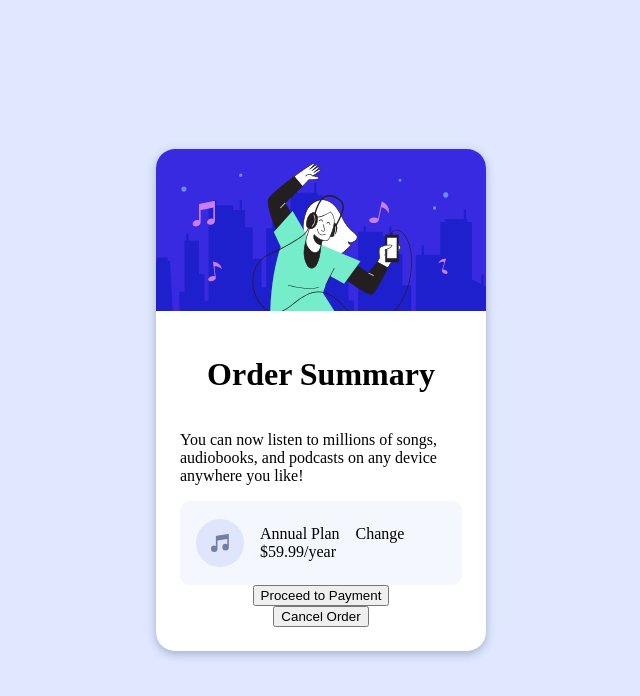
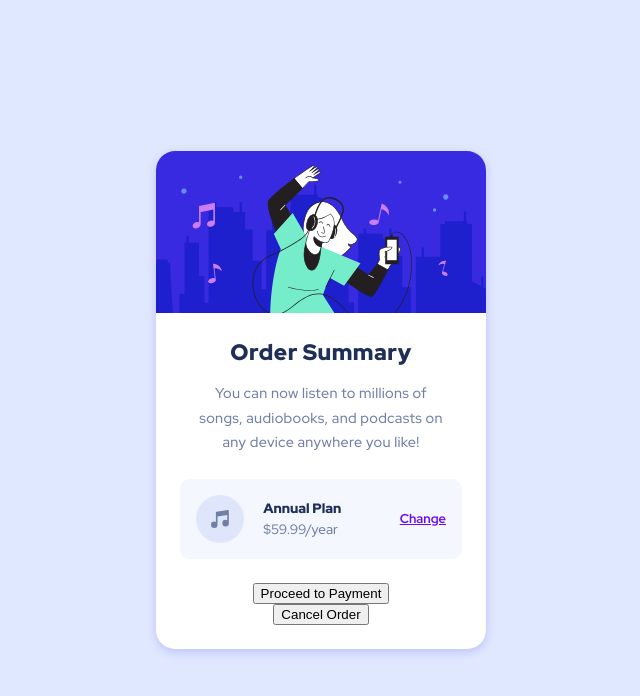
Before and after one commit to helihard/order-summary-page-w-CSS, a plain HTML site: page index.html in a window 1280 px wide. Shown: the whole page, without its empty margins (319-959 px from the left). Drawn offline with Linux system fonts and the light colour scheme.

Commit message:
Text styling

```diff
--- a/index.html
+++ b/index.html
@@ -4,9 +4,12 @@
   <meta charset="UTF-8">
   <meta name="viewport" content="width=device-width, initial-scale=1.0"> <!-- displays site properly based on user's device -->
 
+  <link rel="preconnect" href="https://fonts.googleapis.com">
+  <link rel="preconnect" href="https://fonts.gstatic.com" crossorigin>
+  <link href="https://fonts.googleapis.com/css2?family=Red+Hat+Display:wght@500;700;900&display=swap" rel="stylesheet">
   <link rel="icon" type="image/png" sizes="32x32" href="./images/favicon-32x32.png">
   <link href="styles.css" rel="stylesheet">
-  <link rel="text-styles.css" rel="stylesheet">
+  <link href="text-styles.css" rel="stylesheet">
 
   <title>Frontend Mentor | Order summary card</title>
 </head>
@@ -19,10 +22,11 @@
         <p>You can now listen to millions of songs, audiobooks, and podcasts on any device anywhere you like!</p>
         <div id="plan-cost">
           <img src="images/icon-music.svg" max-width="100%" style="object-fit:contain;">
-          <p>Annual Plan<br>
-          $59.99/year
-        </p>
-          <p>Change</p>
+          <div id="annual">
+            <strong>Annual Plan</strong>
+            <span>$59.99/year</span>
+          </div>
+          <a href="#">Change</a>
         </div>
         <button style="display:block;">Proceed to Payment</button>
         <button>Cancel Order</button>
--- a/styles.css
+++ b/styles.css
@@ -1,6 +1,6 @@
 :root {
   --paleblue: hsl(225, 100%, 94%);
-  --brightblue: hsl(245, 75%, 52%);
+  --brightblue: rgb(56, 41, 224);
   --verypaleblue: hsl(225, 100%, 98%);
   --desaturatedblue: hsl(224, 23%, 55%);
   --darkblue: rgb(31, 47, 86);
@@ -20,6 +20,7 @@ body {
   display: flex;
   justify-content: center;
   align-items: center;
+  font-family: 'Red Hat Display', sans-serif;
 }
 
 #container {
@@ -29,7 +30,7 @@ body {
   width: 330px;
   overflow: hidden;
   border-radius: 1.2rem;
-  box-shadow: 0 3px 10px rgb(31, 47, 86, 0.3);
+  box-shadow: 0 3px 10px rgb(56, 41, 224, 0.2);
 }
 
 #text-content {
@@ -42,9 +43,10 @@ body {
 #plan-cost {
   display: flex;
   align-self: stretch;
-  gap: 1rem;
+  gap: 1.2rem;
   background-color: var(--verypaleblue);
-  padding: .5rem 1rem;
+  padding: 1rem;
+  margin: 1.5rem 0;
   border-radius: .6rem;
 
 }
--- a/text-styles.css
+++ b/text-styles.css
@@ -1,3 +1,64 @@
+h1 {
+  margin: 0 0 .9rem;
+  font-size: 1.4rem;
+  font-weight: 900;
+  letter-spacing: .03rem;
+  color: var(--darkblue);
+}
+
+p {
+  margin: 0;
+  padding: 0 1rem;
+  color: var(--desaturatedblue);
+  font-size: .9rem;
+  letter-spacing: .02rem;
+  line-height: 1.7;
+  text-align: center;
+}
+
+#annual {
+  color: var(--darkblue);
+  position: relative;
+  font-size: .85rem;
+  line-height: 1.5;
+  align-self: center;
+}
+
+#annual span {
+  color: var(--desaturatedblue);
+}
+
+strong {
+  font-weight: 900;
+}
+
+a {
+  color:rgb(107, 10, 241);
+  text-decoration: underline;
+  font-weight: 700;
+  font-size: .8rem;
+}
+
+a:hover {
+  color: rgb(154, 97, 235);
+  text-decoration: none;
+}
+
+a:active {
+  color: rgb(154, 97, 235);
+  text-decoration: none;
+}
+
+a:visited {
+  color:rgb(107, 10, 241);
+  text-decoration: underline;
+}
+
+#plan-cost a {
+  display: flex;
+  align-items: center;
+}
+
 .attribution {
   font-size: 11px;
   text-align: center;
```
